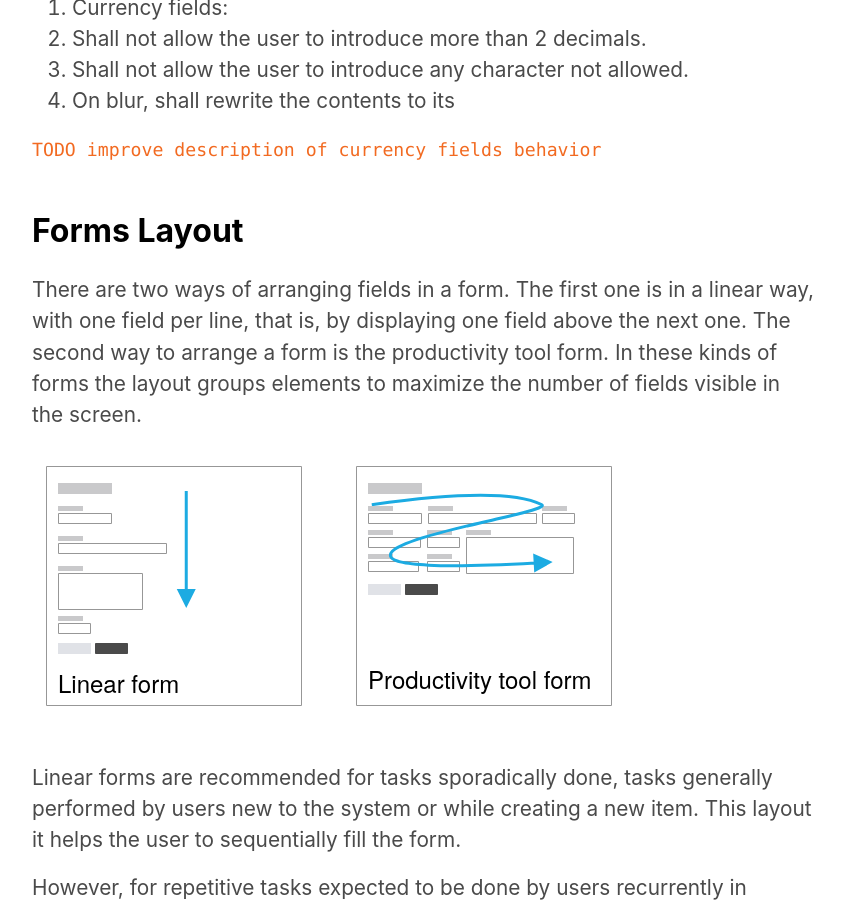
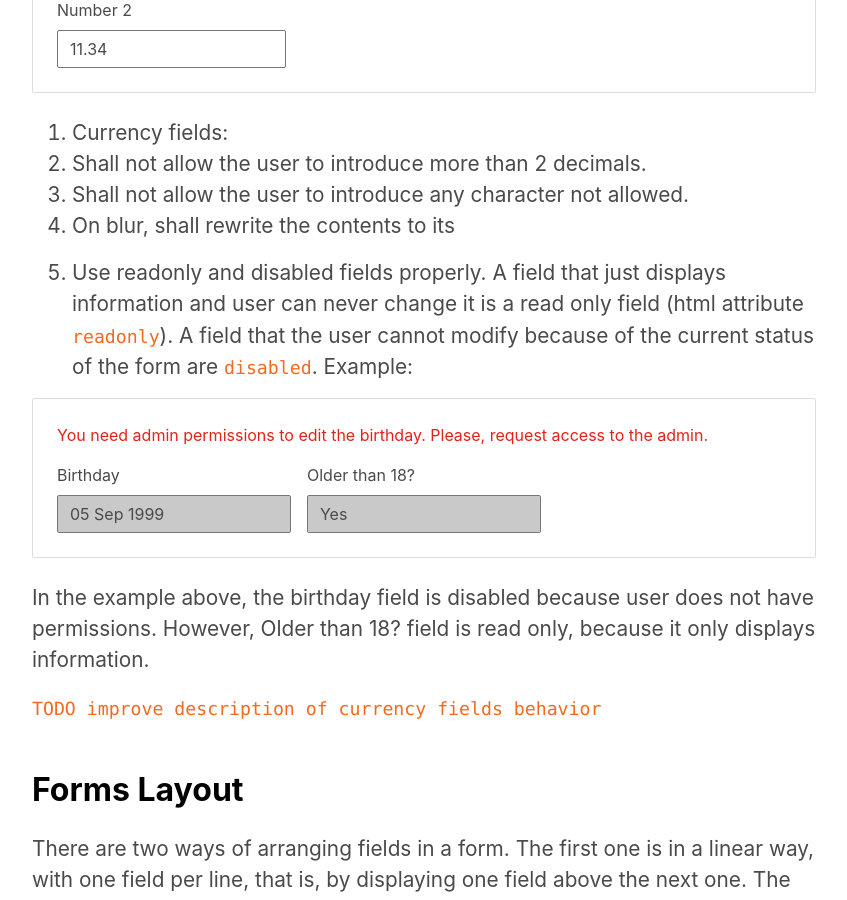
Before and after one commit to unicef/design-system, a Jekyll site: the page built from guidelines.md, in a window 1280 px wide and 900 px high, scrolled down 8914 px. Shown: the whole window, without its empty margins (216-1063 px from the left). Built offline with Jekyll 4.4.1, drawn with Linux system fonts in a browser that asks for light colours; some of the changed text lies outside the part shown.

Commit message:
guidelines doc: + added image section. + added head documentation in the heredoc. + added readonly and disabled difference.

```diff
--- a/guidelines.md
+++ b/guidelines.md
@@ -1,10 +1,17 @@
 ---
-# Feel free to add content and custom Front Matter to this file.
-# To modify the layout, see https://jekyllrb.com/docs/themes/#overriding-theme-defaults
+#
+# Layout. Use page
+layout: page
 
-layout: page
+# Id is necessary for PDF conversion. It should be the same as the
+# name of the file.
+
 id: guidelines
+
+# Is it displayed on the navigation bar?
 in-navbar: true
+
+# Visible title.
 title: Design Guidelines
 ---
 
@@ -149,6 +156,10 @@
   2. Although, it is typical to use the brand color on headers, we use a black
   color because UNICEF blue may be confused with a link. We are using UNICEF
   blue for links.
+  3. Do not jump hierarchies. After `h1` there should be `h2`, but not `h3` or `h4`. This is important for text readers, as users can navigate through headings.
+  4. Only one `h1` per page. It shall be the title of the page.
+  5. Make your heading content: short, specific and clear.
+
 
 ## Text and labeling
 
@@ -306,6 +317,26 @@
   2. Shall not allow the user to introduce any character not allowed.
   3. On blur, shall rewrite the contents to its
 
+8. Use readonly and disabled fields properly. A field that just displays information and user can never change it is a read only field (html attribute `readonly`). A field that the user cannot modify because of the current status of the form are `disabled`. Example:
+
+<div class="doc-example">
+  <p class="text-danger">You need admin permissions to edit the birthday. Please, request access to the admin.
+  </p>
+  <div class="row">
+    <div class="col-sm-4 col-xs-6">
+      <label for="date-disabled">Birthday</label>
+      <input name="date-disabled" class="form-control" type="text" value="05 Sep 1999" disabled>
+    </div>
+    <div class="col-sm-4 col-xs-6">
+      <label for="date-readonly">Older than 18?</label>
+      <input name="date-readonly" class="form-control" type="text" value="Yes" readonly>
+    </div>
+  </div>
+</div>
+
+In the example above, the birthday field is disabled because user does not have permissions. However, Older than 18? field is read only, because it only displays information.
+
+
 `TODO improve description of currency fields behavior`
 
 
@@ -437,3 +468,13 @@
 Whenever the system is performing an action in background the user interface shall provide any kind of visual feedback to indicate the user this status.
 
 `TODO expand this topic`
+
+## Images
+
+Images should weight the least amount possible.
+
+1. Use the format that weights for the size and quality you require. Typically, it is recommended to use JPG format for pictures and SVG for graphics and icons.
+
+2. Use size optimizers such as [svgo](https://github.com/svg/svgo) or [jpeg optim]( https://github.com/tjko/jpegoptim).
+
+3. It is necessary to set the `alt` description on all images. Keep this description brief, describe what you see and do not interpret the contents of the image.
```
